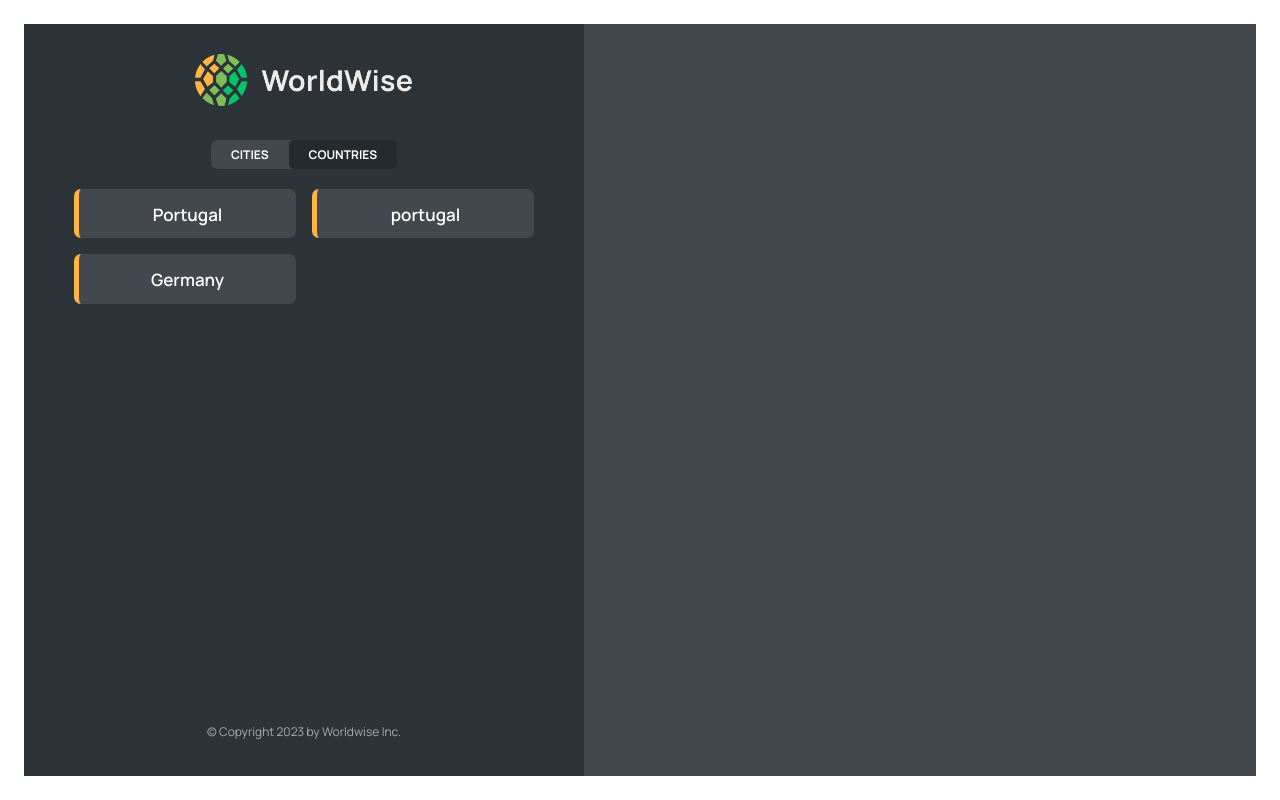
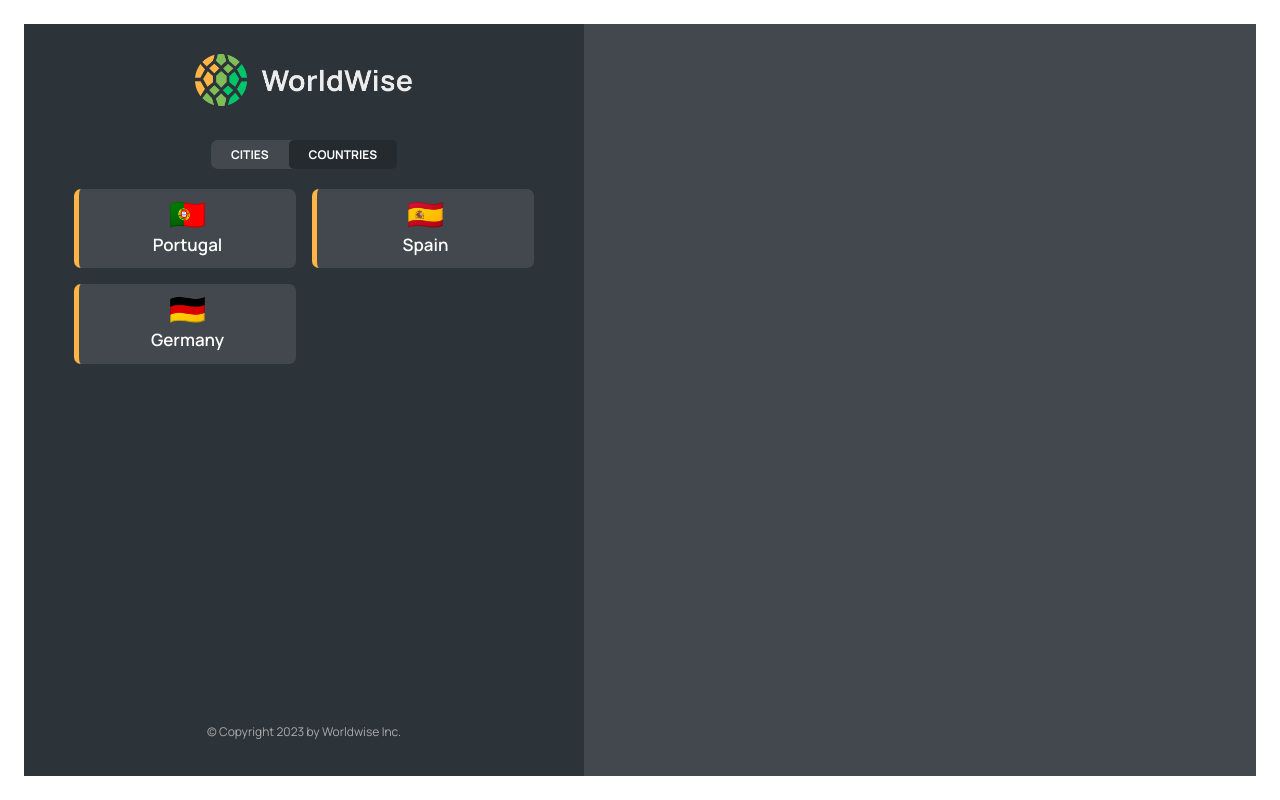
Before and after one commit to Gbangbolaoluwagbemiga/World-Wize, a React (Vite) app: page /appLayout/countries in a window 1280 px wide. Built offline with nearby package versions, Linux system fonts and the light colour scheme.

Commit message:
CountryList component completed

```diff
--- a/data/cities.js
+++ b/data/cities.js
@@ -14,7 +14,7 @@ export const Data = {
     },
     {
       cityName: 'Madrid',
-      country: 'portugal',
+      country: 'Spain',
       emoji: '🇪🇸',
       date: '2027-07-15T08:22:53.976Z',
       notes: '',
--- a/src/components/CountryList.jsx
+++ b/src/components/CountryList.jsx
@@ -4,7 +4,7 @@ import CountryItem from './CountryItem';
 function CountryList({cities}) {
   const countries = cities.reduce((arr, countries) => {
     if (!arr.map(el => el.country).includes(countries.country))
-      return [...arr, {country: countries.country}];
+      return [...arr, {country: countries.country, emoji: countries.emoji}];
     else return arr;
   }, []);
   return (
```
